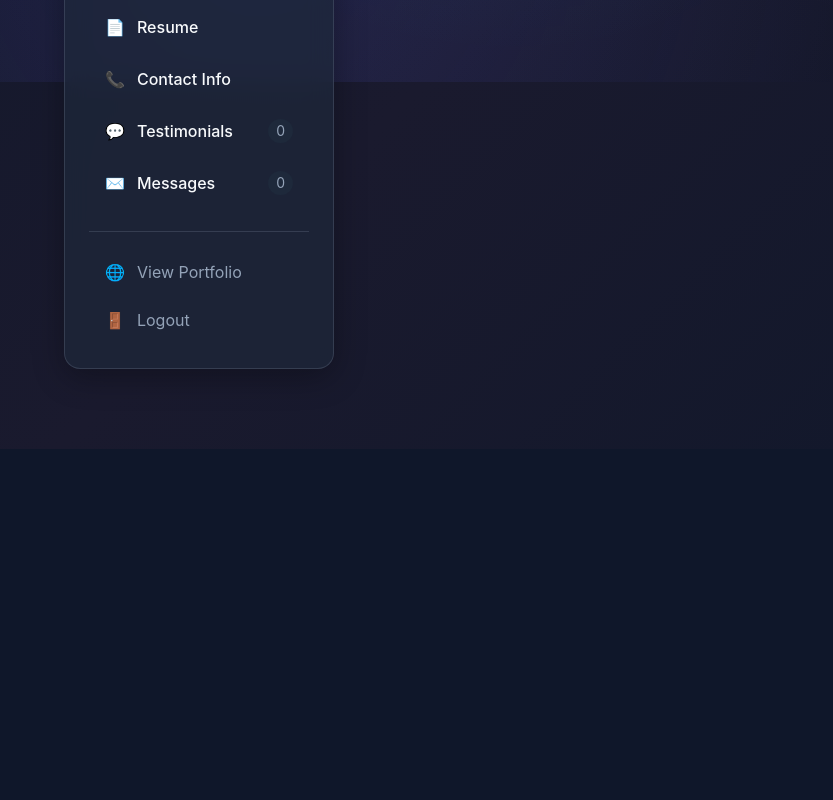
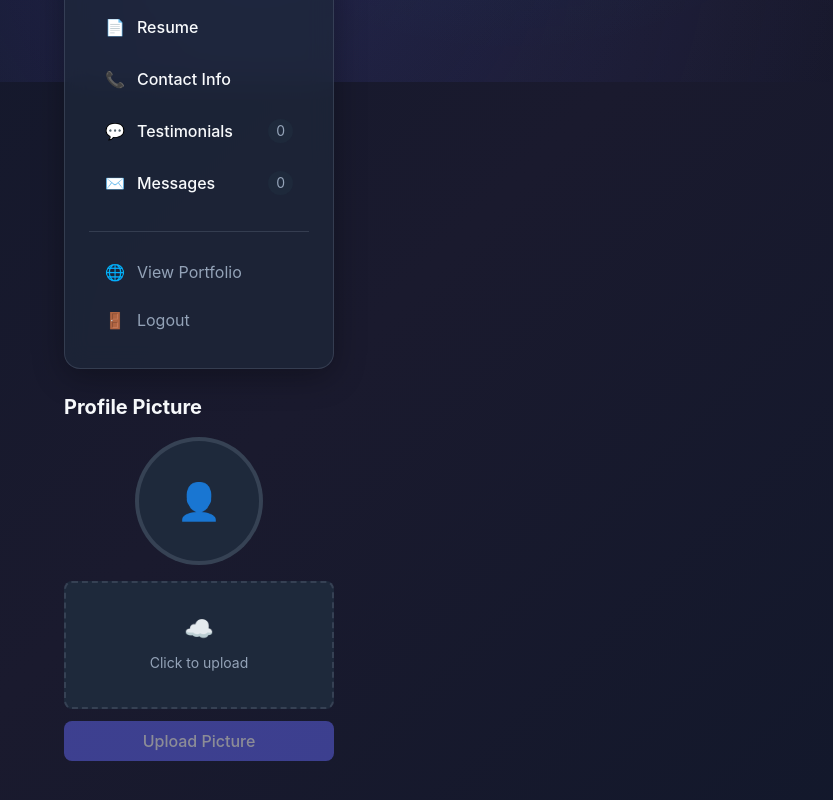
Before and after one commit to ClaytonTKC/Portfolio, a React app in the folder frontend/: page /admin/skills in a window 1280 px wide. Shown: the part 718-1518 px from the top of the page, without its empty margins (0-833 px from the left). Before the commit the page ends 1167 px from the top, so only its background shows below. Built offline with nearby package versions, Linux system fonts and the light colour scheme; no server answers; sample sign-in values are in the browser's storage; the HTML template or start-up script is replaced by a standard one.

Commit message:
Added Profile image

```diff
--- /dev/null
+++ b/frontend/src/components/admin/UploadProfilePicture.tsx
@@ -0,0 +1,85 @@
+import React, { useState } from 'react';
+import { contentService } from '../../services/content.service';
+import { Button } from '../ui/Button';
+
+export const UploadProfilePicture: React.FC = () => {
+    const [file, setFile] = useState<File | null>(null);
+    const [uploading, setUploading] = useState(false);
+    const [message, setMessage] = useState<{ type: 'success' | 'error', text: string } | null>(null);
+    const [preview, setPreview] = useState<string | null>(null);
+
+    const handleFileChange = (e: React.ChangeEvent<HTMLInputElement>) => {
+        if (e.target.files && e.target.files[0]) {
+            const selectedFile = e.target.files[0];
+            setFile(selectedFile);
+            setPreview(URL.createObjectURL(selectedFile));
+            setMessage(null);
+        }
+    };
+
+    const handleUpload = async () => {
+        if (!file) return;
+
+        setUploading(true);
+        setMessage(null);
+
+        try {
+            await contentService.uploadProfilePicture(file);
+            setMessage({ type: 'success', text: 'Profile picture uploaded successfully!' });
+            // Ideally, refresh the profile picture in the app context or trigger a reload
+        } catch (error) {
+            setMessage({ type: 'error', text: 'Failed to upload profile picture.' });
+            console.error(error);
+        } finally {
+            setUploading(false);
+        }
+    };
+
+    return (
+        <div className="card">
+            <h3 className="text-xl font-bold text-[var(--color-text)] mb-4">Profile Picture</h3>
+
+            <div className="flex flex-col items-center gap-4">
+                <div className="w-32 h-32 rounded-full overflow-hidden border-4 border-[var(--glass-border)] bg-[var(--color-surface)] flex items-center justify-center">
+                    {preview ? (
+                        <img src={preview} alt="Profile Preview" className="w-full h-full object-cover" />
+                    ) : (
+                        <span className="text-4xl">👤</span>
+                    )}
+                </div>
+
+                <div className="flex flex-col gap-3 w-full">
+                    <label className="flex flex-col items-center justify-center w-full h-32 border-2 border-[var(--glass-border)] border-dashed rounded-lg cursor-pointer bg-[var(--color-surface)] hover:bg-[var(--color-surface-light)] transition-colors">
+                        <div className="flex flex-col items-center justify-center pt-5 pb-6">
+                            <span className="text-2xl mb-2">☁️</span>
+                            <p className="text-sm text-[var(--color-text-muted)]">
+                                {file ? file.name : "Click to upload"}
+                            </p>
+                        </div>
+                        <input
+                            type="file"
+                            className="hidden"
+                            accept="image/*"
+                            onChange={handleFileChange}
+                        />
+                    </label>
+                    <Button
+                        variant="primary"
+                        onClick={handleUpload}
+                        disabled={!file || uploading}
+                        isLoading={uploading}
+                        className="w-full"
+                    >
+                        Upload Picture
+                    </Button>
+                </div>
+
+                {message && (
+                    <div className={`p-3 rounded-lg text-sm w-full text-center ${message.type === 'success' ? 'bg-green-500/10 text-green-500' : 'bg-red-500/10 text-red-500'}`}>
+                        {message.text}
+                    </div>
+                )}
+            </div>
+        </div>
+    );
+};
--- a/frontend/src/components/layout/AdminLayout.tsx
+++ b/frontend/src/components/layout/AdminLayout.tsx
@@ -6,6 +6,7 @@ import { authService } from '../../services/auth.service';
 import { contentService } from '../../services/content.service';
 import { eventBus } from '../../utils/eventBus';
 import { StatusModal } from '../ui/StatusModal';
+import { UploadProfilePicture } from '../admin/UploadProfilePicture';
 
 export const AdminLayout: React.FC = () => {
     const { t } = useTranslation();
@@ -165,6 +166,11 @@ export const AdminLayout: React.FC = () => {
                                 </button>
                             </div>
                         </Card>
+
+                        {/* Profile Picture Upload (Quick Access) */}
+                        <div className="mt-6">
+                            <UploadProfilePicture />
+                        </div>
                     </div>
 
                     {/* Main Content Area */}
@@ -173,6 +179,6 @@ export const AdminLayout: React.FC = () => {
                     </div>
                 </div>
             </div>
-        </div>
+        </div >
     );
 };
--- a/frontend/src/components/sections/Hero.tsx
+++ b/frontend/src/components/sections/Hero.tsx
@@ -4,6 +4,19 @@ import { Button } from '../ui/Button';
 
 export const Hero: React.FC = () => {
     const { t, i18n } = useTranslation();
+
+    const [profilePic, setProfilePic] = React.useState<string | null>(null);
+
+    React.useEffect(() => {
+        // Check if profile picture exists
+        fetch('/api/public/profile-picture')
+            .then(res => {
+                if (res.ok) {
+                    setProfilePic('/api/public/profile-picture');
+                }
+            })
+            .catch(err => console.error('Failed to check profile picture:', err));
+    }, []);
 
     return (
         <section className="section min-h-[calc(100vh-4rem)] flex items-center">
@@ -68,7 +81,19 @@ export const Hero: React.FC = () => {
                             {/* Avatar container */}
                             <div className="relative w-80 h-80 md:w-96 md:h-96 rounded-full overflow-hidden border-4 border-[var(--glass-border)]">
                                 <div className="w-full h-full bg-gradient-to-br from-[var(--color-surface)] to-[var(--color-surface-light)] flex items-center justify-center">
-                                    <span className="text-8xl">👨‍💻</span>
+                                    {profilePic ? (
+                                        <img
+                                            src={profilePic}
+                                            alt="Clayton Cheung"
+                                            className="w-full h-full object-cover"
+                                            onError={() => {
+                                                // Fallback to emoji if image fails to load
+                                                setProfilePic(null);
+                                            }}
+                                        />
+                                    ) : (
+                                        <span className="text-8xl">👨‍💻</span>
+                                    )}
                                 </div>
                             </div>
 
--- a/frontend/src/components/ui/Button.tsx
+++ b/frontend/src/components/ui/Button.tsx
@@ -1,21 +1,52 @@
 import React from 'react';
 
 interface ButtonProps extends React.ButtonHTMLAttributes<HTMLButtonElement> {
-    variant?: 'primary' | 'secondary';
-    children: React.ReactNode;
+    variant?: 'primary' | 'secondary' | 'outline' | 'ghost';
+    size?: 'sm' | 'md' | 'lg';
+    isLoading?: boolean;
 }
 
 export const Button: React.FC<ButtonProps> = ({
+    children,
     variant = 'primary',
-    children,
+    size = 'md',
     className = '',
+    isLoading = false,
+    disabled,
     ...props
 }) => {
-    const baseClass = variant === 'primary' ? 'btn-primary' : 'btn-secondary';
+    const baseStyles = 'inline-flex items-center justify-center rounded-lg font-medium transition-colors focus:outline-none focus:ring-2 focus:ring-offset-2';
+
+    const variants = {
+        primary: 'bg-[var(--color-primary)] text-white hover:bg-[var(--color-primary)]/90 focus:ring-[var(--color-primary)]',
+        secondary: 'bg-[var(--color-secondary)] text-white hover:bg-[var(--color-secondary)]/90 focus:ring-[var(--color-secondary)]',
+        outline: 'border-2 border-[var(--color-primary)] text-[var(--color-primary)] hover:bg-[var(--color-primary)]/10 focus:ring-[var(--color-primary)]',
+        ghost: 'text-[var(--color-text)] hover:bg-[var(--color-surface)] focus:ring-[var(--color-text)]',
+    };
+
+    const sizes = {
+        sm: 'px-3 py-1.5 text-sm',
+        md: 'px-4 py-2 text-base',
+        lg: 'px-6 py-3 text-lg',
+    };
 
     return (
-        <button className={`${baseClass} ${className}`} {...props}>
-            {children}
+        <button
+            className={`${baseStyles} ${variants[variant]} ${sizes[size]} ${className} ${isLoading || disabled ? 'opacity-50 cursor-not-allowed' : ''}`}
+            disabled={isLoading || disabled}
+            {...props}
+        >
+            {isLoading ? (
+                <>
+                    <svg className="animate-spin -ml-1 mr-2 h-4 w-4 text-current" xmlns="http://www.w3.org/2000/svg" fill="none" viewBox="0 0 24 24">
+                        <circle className="opacity-25" cx="12" cy="12" r="10" stroke="currentColor" strokeWidth="4"></circle>
+                        <path className="opacity-75" fill="currentColor" d="M4 12a8 8 0 018-8V0C5.373 0 0 5.373 0 12h4zm2 5.291A7.962 7.962 0 014 12H0c0 3.042 1.135 5.824 3 7.938l3-2.647z"></path>
+                    </svg>
+                    {children}
+                </>
+            ) : (
+                children
+            )}
         </button>
     );
 };
--- a/frontend/src/services/content.service.ts
+++ b/frontend/src/services/content.service.ts
@@ -115,6 +115,17 @@ export const contentService = {
         const formData = new FormData();
         formData.append('resume', file);
         const response = await client.post<{ message: string; lang: string }>(`/admin/resume?lang=${lang}`, formData, {
+            headers: {
+                'Content-Type': 'multipart/form-data',
+            },
+        });
+        return response.data;
+    },
+
+    async uploadProfilePicture(file: File): Promise<{ message: string; filename: string }> {
+        const formData = new FormData();
+        formData.append('profile_picture', file);
+        const response = await client.post<{ message: string; filename: string }>('/admin/profile-picture', formData, {
             headers: {
                 'Content-Type': 'multipart/form-data',
             },
```
Also changed, not shown: 3 other files (tests, documents, lock files or other folders).
